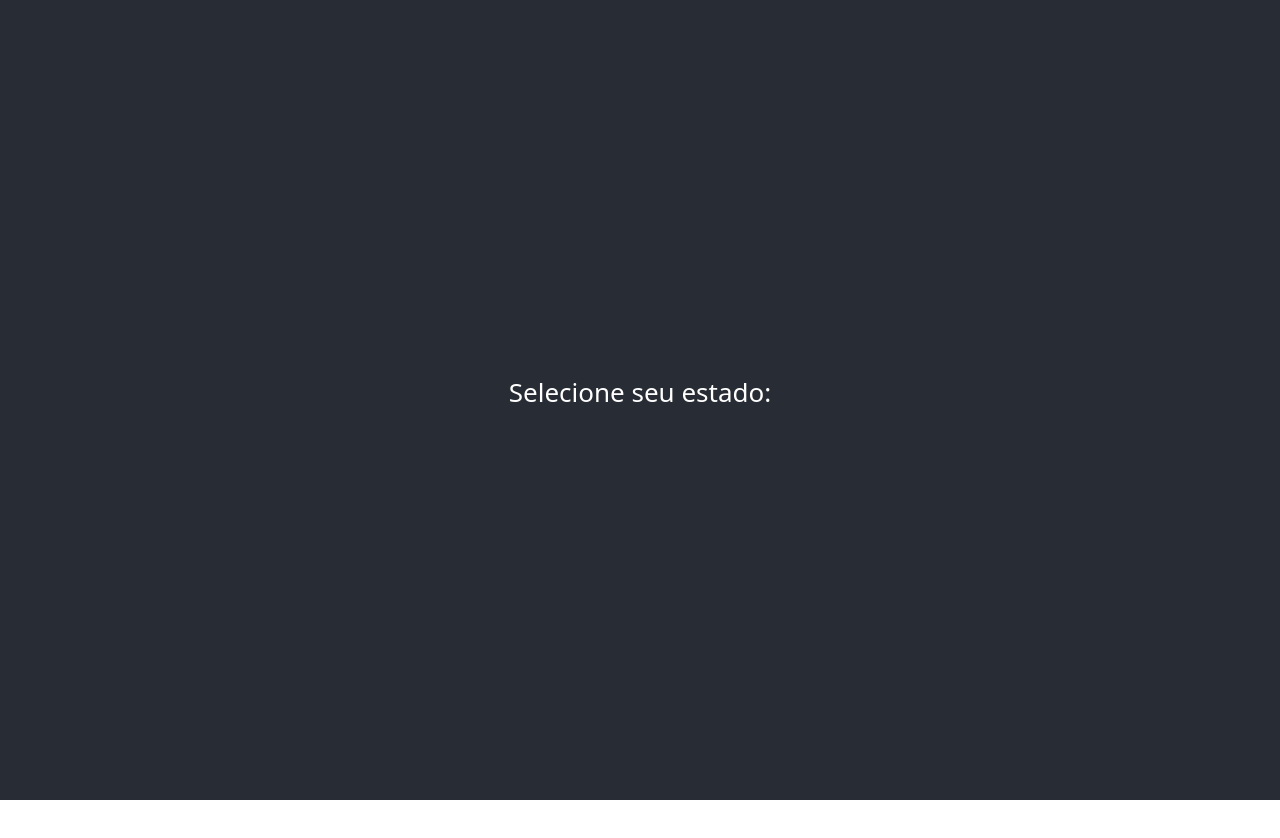
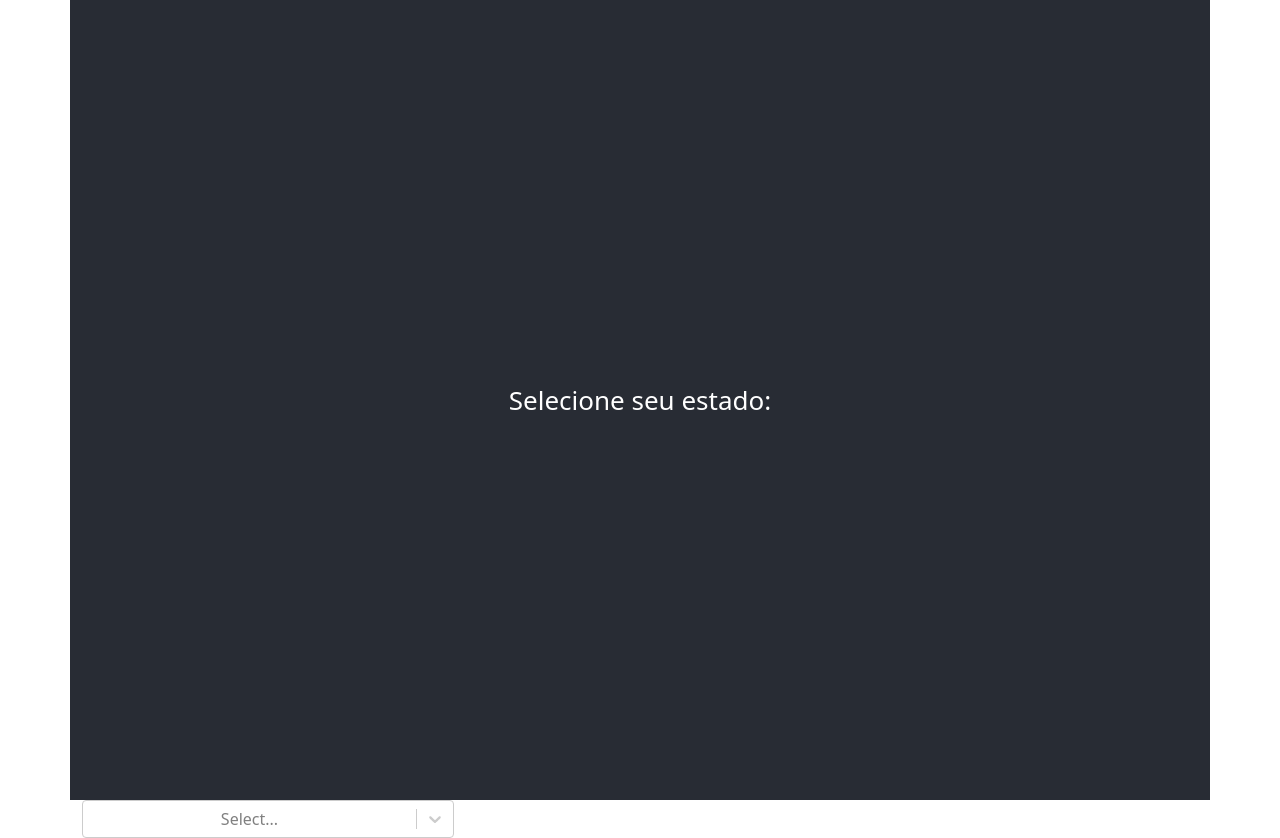
Before and after one commit to Laloops/estudo-node, a React (Create React App) app in the folder front/: page / in a window 1280 px wide. Before the commit the page ends 800 px from the top, so only its background shows below. Built offline with nearby package versions, Linux system fonts and the light colour scheme.

Commit message:
Criação do menu dropdown

```diff
--- a/front/package.json
+++ b/front/package.json
@@ -6,9 +6,11 @@
     "@testing-library/jest-dom": "^5.16.4",
     "@testing-library/react": "^13.3.0",
     "@testing-library/user-event": "^13.5.0",
+    "bootstrap": "^5.1.3",
     "react": "^18.2.0",
     "react-dom": "^18.2.0",
     "react-scripts": "5.0.1",
+    "react-select": "^5.4.0",
     "web-vitals": "^2.1.4"
   },
   "scripts": {
--- a/front/src/App.css
+++ b/front/src/App.css
@@ -1,4 +1,4 @@
-.App {
+.container {
   text-align: center;
 }
 
@@ -13,7 +13,7 @@
   }
 }
 
-.App-header {
+.row {
   background-color: #282c34;
   min-height: 100vh;
   display: flex;
--- a/front/src/App.js
+++ b/front/src/App.js
@@ -1,20 +1,34 @@
 import logo from './logo.svg';
 import './App.css';
 import Button from 'react-bootstrap/Button';
+import { Component } from 'react';
+import React from 'react';
+import Select from 'react-select';
+import 'bootstrap/dist/css/bootstrap.min.css';
 
-function App() {
-  return (
-    <div className="App">
-      <header className="App-header">
-      {/* <img src={logo} className="App-logo" alt="logo" />  */}
-        <p>
-Selecione seu estado:
-        </p><div>
+const actions = [
+  { label: "Add", value: 1 },
+  { label: "Edit", value: 2 },
+  { label: "Delete", value: 3 }
+];
 
-    </div>
-      </header>
-    </div>
-  );
+class App extends Component {
+  render() {
+    return (
+      <div className="container">
+        <div className="row">
+          <div className="col-md-4">Selecione seu estado:
+          </div>
+        </div>
+        <div className="col-md-4">
+        <Select options={ actions } />
+
+          <div className="col-md-4"></div>
+        </div>
+      </div>
+    )
+  };
 }
 
+
 export default App;
```
Also changed, not shown: 1 other file (tests, documents, lock files or other folders).
